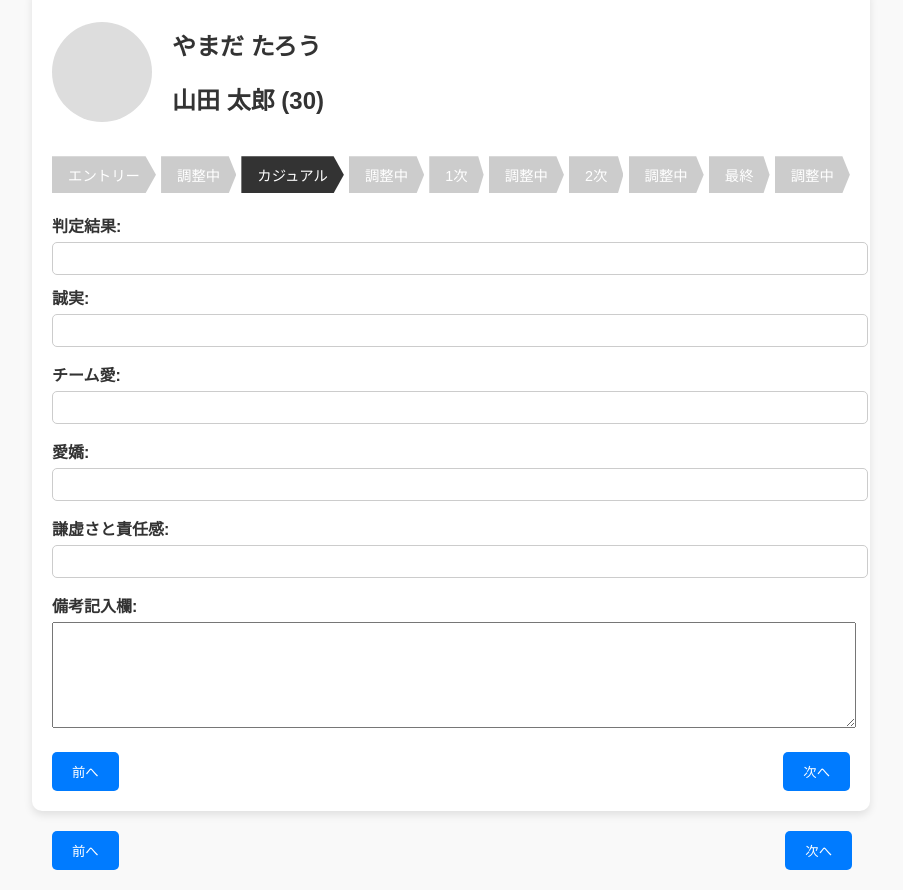
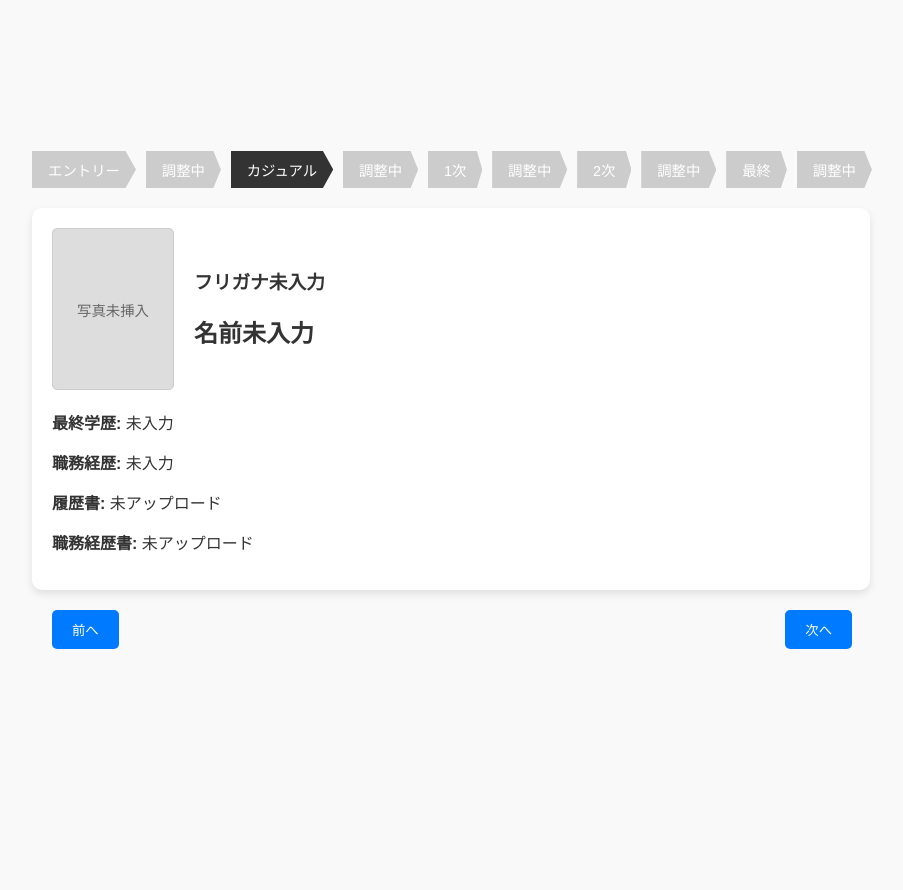
Before and after one commit to fuukanoo/SRM_prod, a React (Create React App) app in the folder SRM_client/: page / in a window 1280 px wide. Both pictures are taken after a click on the element "カジュアル". Shown: the whole page, without its empty margins (188-1091 px from the left). After the commit the page ends 800 px from the top, so only its background shows below. Built offline with nearby package versions, Linux system fonts and the light colour scheme.

Commit message:
エントリーの打ち込み内容を他の全部の画面に反映

```diff
--- a/SRM_client/src/App.jsx
+++ b/SRM_client/src/App.jsx
@@ -29,7 +29,7 @@ function App() {
   const steps = [
     <ProfileScreen profileData={profileData} setProfileData={setProfileData} />,
     <AdjustmentScreen profileData={profileData} />,
-    <CasualScreen casualData={casualData} setCasualData={setCasualData} />,
+    <CasualScreen profileData={profileData} />,
     <AdjustmentScreen profileData={profileData} />,
     ...Array(6).fill(<OtherScreens profileData={profileData} casualData={casualData} />),
   ];
--- a/SRM_client/src/components/CasualScreen.jsx
+++ b/SRM_client/src/components/CasualScreen.jsx
@@ -1,131 +1,64 @@
 import React from "react";
 
-function CasualScreen({ casualData, setCasualData, onPrevious, onNext, isLastStep, isFirstStep }) {
-  const handleInputChange = (e) => {
-    const { name, value } = e.target;
-    setCasualData((prev) => ({ ...prev, [name]: value }));
-  };
+function CasualScreen({ profileData = {} }) {
+  const photoPreviewUrl = profileData.photo
+    ? URL.createObjectURL(profileData.photo)
+    : null;
 
   return (
     <div className="container">
-      {/* ヘッダー */}
+      {/* 名前と写真 */}
       <div className="flex-row">
-        <div className="profile-image" />
+        <div
+          className="profile-photo"
+          style={{
+            backgroundImage: photoPreviewUrl ? `url(${photoPreviewUrl})` : "none",
+          }}
+        >
+          {!photoPreviewUrl && <p>写真未挿入</p>}
+        </div>
         <div>
-          <h2>やまだ たろう</h2>
-          <h2>山田 太郎 (30)</h2>
+          <h3>{profileData.furigana || "フリガナ未入力"}</h3>
+          <h2>{profileData.name || "名前未入力"}</h2>
         </div>
       </div>
 
-      {/* ステップ部分 */}
-      <div className="step-container">
-        <div className="step">エントリー</div>
-        <div className="step">調整中</div>
-        <div className="step highlight">カジュアル</div>
-        <div className="step">調整中</div>
-        <div className="step">1次</div>
-        <div className="step">調整中</div>
-        <div className="step">2次</div>
-        <div className="step">調整中</div>
-        <div className="step">最終</div>
-        <div className="step">調整中</div>
-      </div>
-
-      {/* 判定結果 */}
+      {/* エントリー画面の情報 */}
       <div className="info-section">
-        <div>
-          <label>判定結果:</label>
-          <input
-            type="text"
-            name="result"
-            value={casualData.result || ""}
-            onChange={handleInputChange}
-            style={{ width: "100%", marginBottom: "10px" }}
-          />
-        </div>
-        <div>
-          <label>誠実:</label>
-          <input
-            type="text"
-            name="honesty"
-            value={casualData.honesty || ""}
-            onChange={handleInputChange}
-          />
-        </div>
-        <div>
-          <label>チーム愛:</label>
-          <input
-            type="text"
-            name="teamLove"
-            value={casualData.teamLove || ""}
-            onChange={handleInputChange}
-          />
-        </div>
-        <div>
-          <label>愛嬌:</label>
-          <input
-            type="text"
-            name="charm"
-            value={casualData.charm || ""}
-            onChange={handleInputChange}
-          />
-        </div>
-        <div>
-          <label>謙虚さと責任感:</label>
-          <input
-            type="text"
-            name="humility"
-            value={casualData.humility || ""}
-            onChange={handleInputChange}
-          />
-        </div>
-        <div>
-          <label>備考記入欄:</label>
-          <textarea
-            name="notes"
-            value={casualData.notes || ""}
-            onChange={handleInputChange}
-            style={{ width: "100%", height: "100px" }}
-          />
-        </div>
-      </div>
-
-      {/* 前へ・次へボタン */}
-      <div
-        style={{
-          display: "flex",
-          justifyContent: "space-between",
-          marginTop: "20px",
-        }}
-      >
-        <button
-          onClick={onPrevious}
-          disabled={isFirstStep}
-          style={{
-            padding: "10px 20px",
-            backgroundColor: isFirstStep ? "#ccc" : "#007bff",
-            color: "#fff",
-            border: "none",
-            borderRadius: "5px",
-            cursor: isFirstStep ? "not-allowed" : "pointer",
-          }}
-        >
-          前へ
-        </button>
-        <button
-          onClick={onNext}
-          disabled={isLastStep}
-          style={{
-            padding: "10px 20px",
-            backgroundColor: isLastStep ? "#ccc" : "#007bff",
-            color: "#fff",
-            border: "none",
-            borderRadius: "5px",
-            cursor: isLastStep ? "not-allowed" : "pointer",
-          }}
-        >
-          次へ
-        </button>
+        <p>
+          <strong>最終学歴:</strong> {profileData.education || "未入力"}
+        </p>
+        <p>
+          <strong>職務経歴:</strong> {profileData.career || "未入力"}
+        </p>
+        <p>
+          <strong>履歴書:</strong>{" "}
+          {profileData.resume ? (
+            <a
+              href={URL.createObjectURL(profileData.resume)}
+              download={profileData.resume.name}
+              style={{ textDecoration: "none", color: "#007bff" }}
+            >
+              📎
+            </a>
+          ) : (
+            "未アップロード"
+          )}
+        </p>
+        <p>
+          <strong>職務経歴書:</strong>{" "}
+          {profileData.careerSheet ? (
+            <a
+              href={URL.createObjectURL(profileData.careerSheet)}
+              download={profileData.careerSheet.name}
+              style={{ textDecoration: "none", color: "#007bff" }}
+            >
+              📎
+            </a>
+          ) : (
+            "未アップロード"
+          )}
+        </p>
       </div>
     </div>
   );
```
Also changed, not shown: SRM_client/src/styles/AdjustmentScreen.css (added), SRM_client/src/styles/App.css (added), SRM_client/src/styles/CasualScreen.css (added), SRM_client/src/styles/ProfileScreen.css (added), 1 other file (tests, documents, lock files or other folders).
